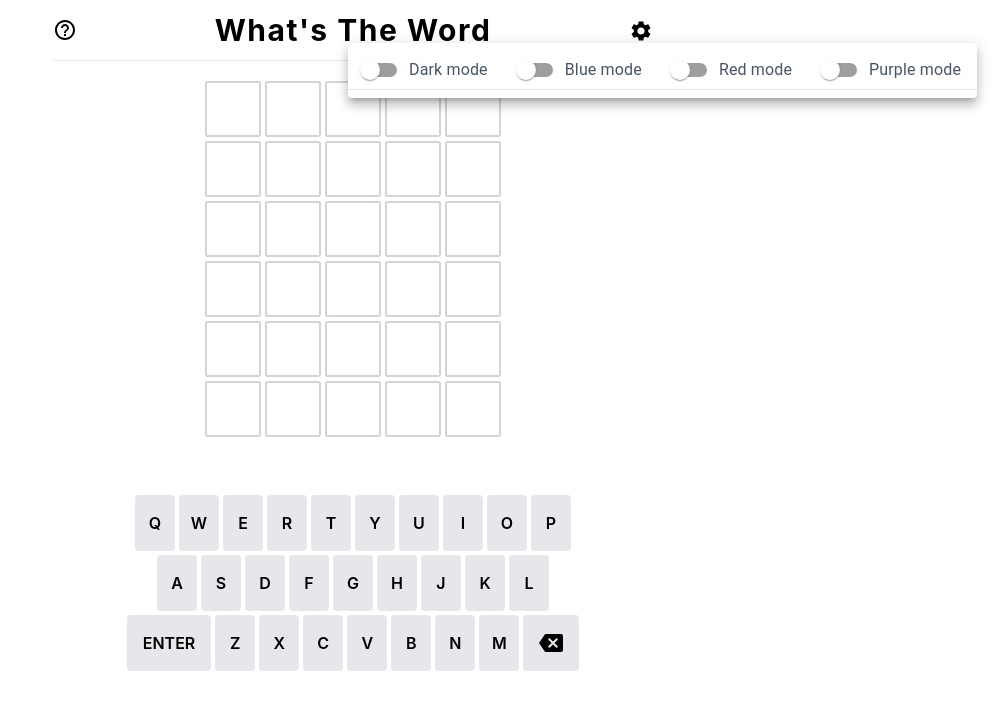
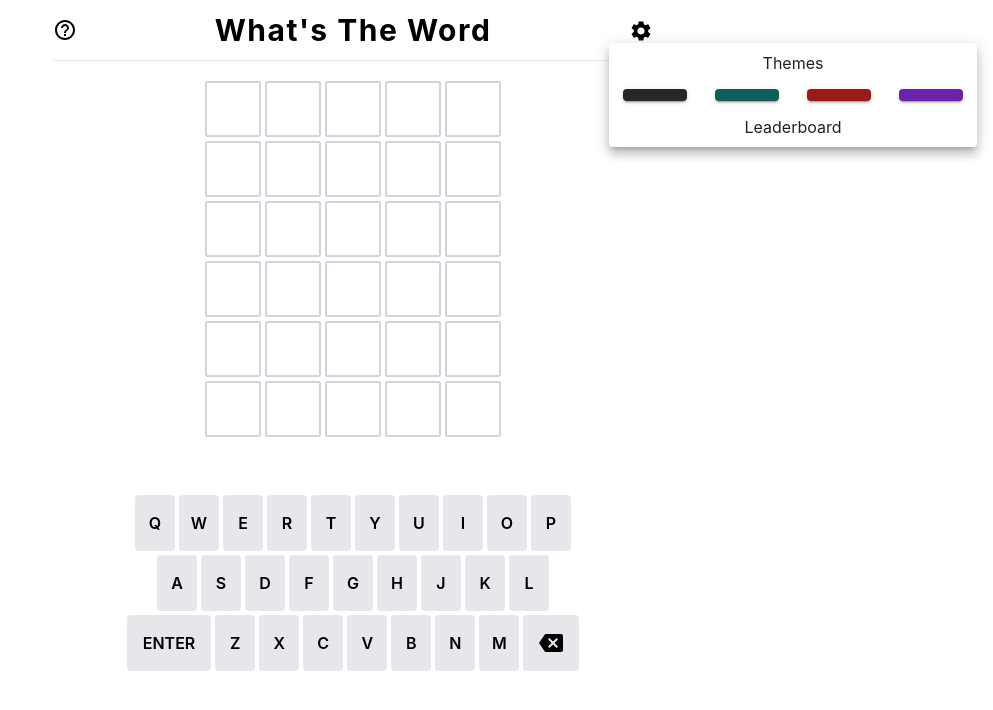
Before and after one commit to cis3296f22/prj-04-whatstheword, a React (Create React App) app: page / in a window 1280 px wide. Both pictures are taken after a click on the icon 928 px from the left and 30 px from the top of the page. Shown: the top 710 px of the page, without its empty margins (287-1280 px from the left). Built offline with nearby package versions, Linux system fonts and the light colour scheme.

Commit message:
Modified Color Theme layout in Settings.

```diff
--- a/package.json
+++ b/package.json
@@ -14,6 +14,7 @@
     "react": "^17.0.2",
     "react-dom": "^17.0.2",
     "react-scripts": "^5.0.0",
+    "rsuite": "^5.22.1",
     "web-vitals": "^2.1.4"
   },
   "scripts": {
--- a/src/App.css
+++ b/src/App.css
@@ -145,3 +145,8 @@
 .purple .purple\:purple-keys:hover {
   background-color: rgb(126 34 206);
 }
+
+
+.sub-settings {
+  text-align: center;
+}
--- /dev/null
+++ b/src/components/Features/Reward-System.js
@@ -0,0 +1,49 @@
+import LightbulbIcon from "@mui/icons-material/Lightbulb";
+import DescriptionIcon from "@mui/icons-material/Description";
+import { useEffect, useState } from "react";
+import Box from "../Box";
+import words from "../../words";
+
+// Gets the correct letter
+// selects and displays a correct letter
+// Displays inside of Settings
+
+// If green letter, goes display the correct letter on to the next letter that is not green
+// Leaves the correct letters up for the next attempt available and will remove itself after that attempt
+// If the user has one letter left and they use a letter hint, it will finish the game for them
+
+function Letter_Hint(props) {
+    const [letters, setletters] = useState(defaultLetters);
+    const [changed, setChanged] = useState(false);
+    const [message, setMessage] = useState("");
+
+    useEffect(() => {
+        if (props.clicks !== 0)
+        {
+            if (words.includes(word.toLowerCase())) {
+                for (let i = 0; i < 5; i++) {
+                  if (correct[i] === prevBoard[row][i][0]) {
+                    prevBoard[row][i][1] = "C";
+                    correctLetters++;
+                    // console.log(prevBoard);
+                    console.log(prevBoard[row][i]);
+                  } else if (correct.includes(prevBoard[row][i][0]))
+                  {
+                    prevBoard[row][i][1] = "E";
+                    console.log(prevBoard[row][i]);
+                  }
+                  else {
+                    prevBoard[row][i][1] = "N";
+                    console.log(prevBoard[row][i]);
+                  }
+                }
+            }
+        }
+    });
+
+    return {
+
+    }
+}
+
+export default Reward_System;
--- a/src/components/Settings/index.jsx
+++ b/src/components/Settings/index.jsx
@@ -1,9 +1,7 @@
 import Button from "@mui/material/Button";
 import Menu from "@mui/material/Menu";
 import SettingsIcon from "@mui/icons-material/Settings";
-import FormControlLabel from "@mui/material/FormControlLabel";
 import { useState } from "react";
-import { Switch } from "@mui/material";
 
 function Settings(props) {
   const [anchorEl, setAnchorEl] = useState(null);
@@ -47,28 +45,48 @@ function Settings(props) {
         onClick={handleClick}
         className="text-black dark:text-white blue:text-yellow red:text-yellow purple:text-yellow"
       />
-      <Menu anchorEl={anchorEl} open={open} onClose={handleClose}>
-        <FormControlLabel
+      <Menu anchorEl={anchorEl} open={open} onClose={handleClose} style={{
+          minWidth: "90em",
+          maxWidth: "101em"
+        }}>
+      <div className="sub-settings">Themes</div>
+        <Button
           className="pl-3.5 text-slate-600"
-          control={<Switch onChange={darkHandleChange} />}
-          label="Dark mode"
-        />
-        <FormControlLabel
+          style={{
+            backgroundColor: "#27272A",
+            margin: "1em"
+          }}
+          variant="contained"
+          onClick={darkHandleChange}
+        ></Button>
+        <Button
           className="pl-3.5 text-slate-600"
-          control={<Switch onChange={blueHandleChange} />}
-          label="Blue mode"
-        />
-        <FormControlLabel
+          style={{
+            backgroundColor: "rgb(17 94 89)",
+            margin: "1em"
+          }}
+          variant="contained"
+          onClick={blueHandleChange}
+        ></Button>
+        <Button
           className="pl-3.5 text-slate-600"
-          control={<Switch onChange={redHandleChange} />}
-          label="Red mode"
-        />
-        <FormControlLabel
+          style={{
+            backgroundColor: "rgb(153 27 27)",
+            margin: "1em"
+          }}
+          variant="contained"
+          onClick={redHandleChange}
+        ></Button>
+        <Button
           className="pl-3.5 text-slate-600"
-          control={<Switch onChange={purpleHandleChange} />}
-          label="Purple mode"
-        />
-        <hr />
+          style={{
+            backgroundColor: "rgb(107 33 168)",
+            margin: "1em"
+          }}
+          variant="contained"
+          onClick={purpleHandleChange}
+        ></Button>
+        <div className="sub-settings">Leaderboard</div>
       </Menu>
     </div>
   );
```
Also changed, not shown: 1 other file (tests, documents, lock files or other folders).
